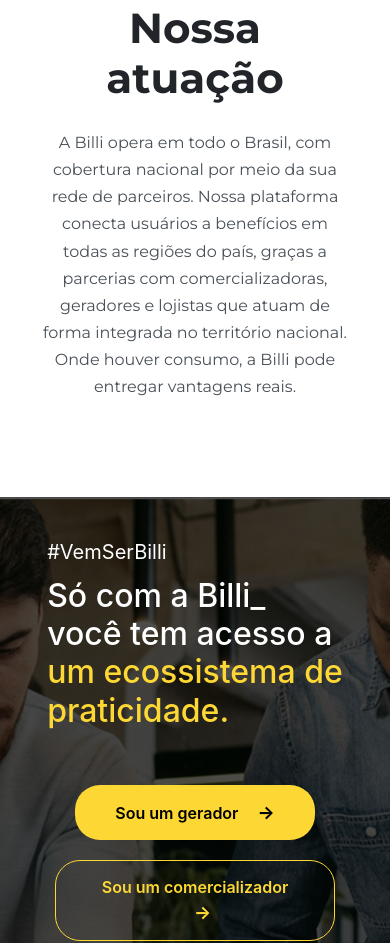
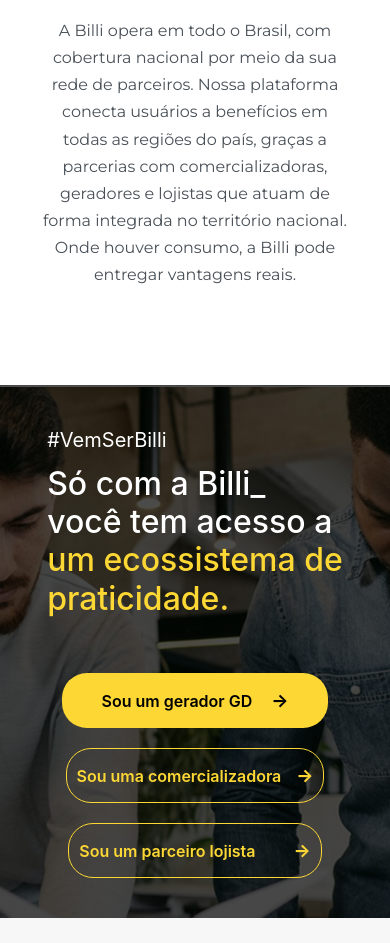
Before and after one commit to IvoVicente/PagBilli, a plain HTML site: page SobreNos/sobreNos.html in a window 390 px wide. Shown: the part 5765-6708 px from the top of the page. Drawn offline with nearby package versions, Linux system fonts and the light colour scheme.

Commit message:
mudanças feita

```diff
--- a/SobreNos/sobreNos.css
+++ b/SobreNos/sobreNos.css
@@ -860,7 +860,7 @@
 }
 
 .vemser-btn {
-    padding: 10px 80px;
+    padding: 10px 65px;
     border-radius: 25px;
     font-size: 16px;
     text-decoration: none;
@@ -884,8 +884,15 @@
     background-color: transparent;
     color: #fdd835;
     border: 1px solid #fdd835;
-    padding: 10px 50px;
+    padding: 10px 40px;
     font-weight: 600;
+}
+
+.ma-arrow {
+    margin-left: 42px;
+    transition: margin 0.3s ease;
+    font-weight: bold;
+    font-size: 20px;
 }
 
 .vemser-btn-outline:hover {
@@ -923,6 +930,11 @@
     font-weight: bold;
     font-size: 20px;
 
+}
+
+.vemser-btn:hover .ma-arrow {
+    margin-left: 50px;
+    /* move um pouco a seta ao passar o mouse */
 }
 
 .vemser-btn:hover .arrow {
@@ -982,7 +994,13 @@
     }
 
     .vemser-btn-outline {
-        padding: 14px 45px;
+        padding: 13px 10px;
+    }
+
+
+    .vemser-btn .ma-arrow {
+        font-size: 18px;
+        margin-left: 34px;
     }
 
     .vemser-btn .arrow {
--- a/SobreNos/sobreNos.html
+++ b/SobreNos/sobreNos.html
@@ -19,7 +19,7 @@
 <body>
 
     <header class="header">
-        <a href="../index.html"><img class="header-logo" src="../imagem/Billi_.png" alt="logo"></a>
+        <a href="index.html"><img class="header-logo" src="../imagem/Billi_.png" alt="logo"></a>
 
         <!-- Menu Mobile -->
         <button class="menu-toggle" id="menu-toggle" aria-label="Abrir menu">☰</button>
@@ -40,9 +40,10 @@
             <div class="mobile-dropdown">
                 <span>Sobre</span>
                 <div class="mobile-dropdown-content">
-                    <a href="#">Sobre nós</a>
+                    <a href="/SobreNos/sobreNos.html">Sobre nós</a>
                     <a href="#">Seja um parceiro gerador</a>
                     <a href="#">Seja um parceiro lojista</a>
+                    <a href="#">Seja uma comercializadora parceira</a>
                 </div>
             </div>
             <a href="https://960b23b0-c2bf-4ac4-984d-ba82c85bb109-00-eqmd0y9yl3wq.kirk.replit.dev/login"
@@ -66,6 +67,7 @@
                     <a href="SobreNos/sobreNos.html">Sobre nós</a>
                     <a href="#">Seja um parceiro gerador</a>
                     <a href="#">Seja um parceiro lojista</a>
+                    <a href="#">Seja uma comercializadora parceira</a>
                 </div>
             </div>
         </div>
@@ -355,12 +357,7 @@
                         <p>Empréstimos para pagamento pendências financeira que impeçam a migração.
                         </p>
                     </div>
-                    <div class="produto-esp">
-                        <p>Prêmio pela Portabilidade</p>
-                    </div>
-                    <div class="produto-esp">
-                        <p>Prêmio financeiro pela portabilidade para uma comercializadora parceira.</p>
-                    </div>
+
                     <div class="produto-esp">
                         <p>Marketplace</p>
                     </div>
@@ -395,7 +392,7 @@
 
 
 
-    <section class="vemser">
+     <section class="vemser">
         <div class="vemser-po">
             <div class="vemser-text-t">
                 <p class="vemser-subtitle">#VemSerBilli</p>
@@ -407,15 +404,15 @@
             </div>
             <div class="vemser-po-b">
                 <div class="vemser-b">
-                    <a href="#" class="vemser-btn vemser-btn-yellow">Sou um gerador <span class="arrow">→</span></a>
+                    <a href="#" class="vemser-btn vemser-btn-yellow">Sou um gerador GD <span class="arrow">→</span></a>
                 </div>
                 <div class="vemser-b">
-                    <a href="#" class="vemser-btn vemser-btn-outline">Sou um comercializador <span
+                    <a href="#" class="vemser-btn vemser-btn-outline">Sou uma comercializadora<span
                             class="arrow">→</span></a>
                 </div>
                 <div class="vemser-b">
                     <a href="#" class="vemser-btn vemser-btn-outline">Sou um parceiro lojista <span
-                            class="arrow">→</span></a>
+                            class="ma-arrow">→</span></a>
                 </div>
             </div>
         </div>
@@ -434,6 +431,7 @@
                         <a href="/SobreNos/sobreNos.html">Sobre nós</a>
                         <a href="#">Seja um parceiro gerador</a>
                         <a href="#">Seja um parceiro lojista</a>
+                        <a href="#">Seja uma comercializadora parceira</a>
                     </div>
                     <div class="footer-inf">
                         <h3>produtos</h3>
@@ -461,6 +459,11 @@
                 </div>
             </div>
         </div>
+
+
+
+    </footer>
+
 
         <script src="https://cdn.jsdelivr.net/npm/swiper@11/swiper-bundle.min.js"></script>
 
--- a/style.css
+++ b/style.css
@@ -1089,7 +1089,7 @@
 }
 
 .vemser-btn {
-    padding: 10px 80px;
+    padding: 10px 65px;
     border-radius: 25px;
     font-size: 16px;
     text-decoration: none;
@@ -1113,8 +1113,15 @@
     background-color: transparent;
     color: #fdd835;
     border: 1px solid #fdd835;
-    padding: 10px 50px;
+    padding: 10px 40px;
     font-weight: 600;
+}
+
+.ma-arrow {
+    margin-left: 42px;
+    transition: margin 0.3s ease;
+    font-weight: bold;
+    font-size: 20px;
 }
 
 .vemser-btn-outline:hover {
@@ -1152,6 +1159,11 @@
     font-weight: bold;
     font-size: 20px;
 
+}
+
+.vemser-btn:hover .ma-arrow {
+    margin-left: 50px;
+    /* move um pouco a seta ao passar o mouse */
 }
 
 .vemser-btn:hover .arrow {
@@ -1212,6 +1224,12 @@
 
     .vemser-btn-outline {
         padding: 13px 10px;
+    }
+
+
+    .vemser-btn .ma-arrow {
+        font-size: 18px;
+        margin-left: 34px;
     }
 
     .vemser-btn .arrow {
```
Also changed, not shown: index.html (+19 -12 lines).
